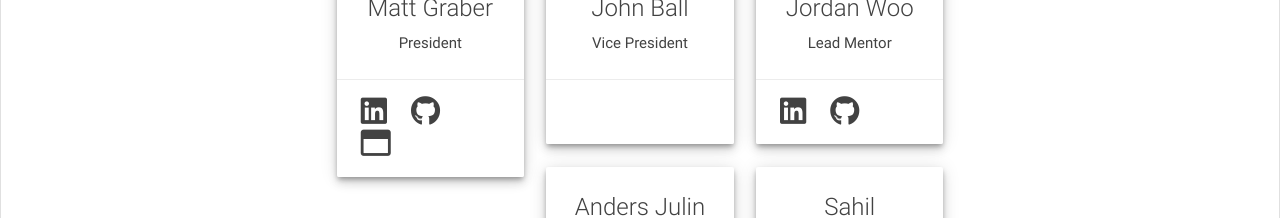
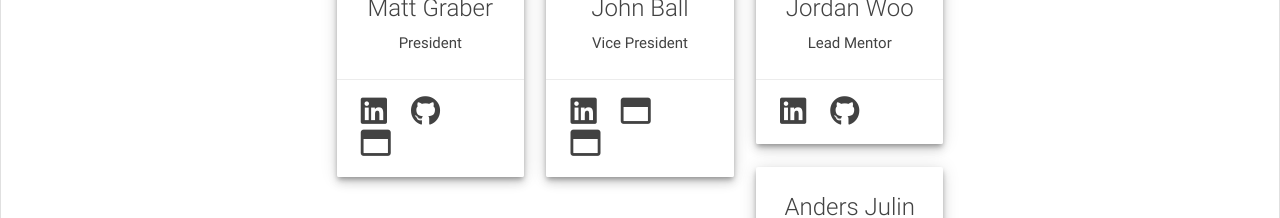
Before and after one commit to umdxrclub/xrc-prev-website, a React (Create React App) app: page / in a window 1280 px wide. Shown: the part 1480-1698 px from the top of the page. Built offline with nearby package versions, Linux system fonts and the light colour scheme.

Commit message:
added some info, added another property to the PersonCard component

```diff
--- a/src/PersonCard.js
+++ b/src/PersonCard.js
@@ -26,6 +26,9 @@ function PersonCard(props) {
 					props.web ? <a href={props.web} target="_blank"><i class="far fa-window-maximize small grey-text text-darken-3"></i></a> : null
 				}
 				{
+					props.web2 ? <a href={props.web2} target="_blank"><i class="far fa-window-maximize small grey-text text-darken-3"></i></a> : null
+				}
+				{
 					props.mail ? <a href={props.mail} target="_blank"><i class="fas fa-envelope small grey-text text-darken-3"></i></a> : null
 				}
 			</div>
--- a/src/XR_CONSTANTS.js
+++ b/src/XR_CONSTANTS.js
@@ -29,6 +29,9 @@ module.exports = Object.freeze({
 		{
 			'name' : 'John Ball',
 			'title' : 'Vice President',
+			'linkedin' : 'https://www.linkedin.com/in/john-ball-337231186/',
+			'web' : 'https://devpost.com/jlball',
+			'web2' : 'https://jlballportfolio.wordpress.com/',
 		},
 		{
 			'name' : 'Jordan Woo',
```
